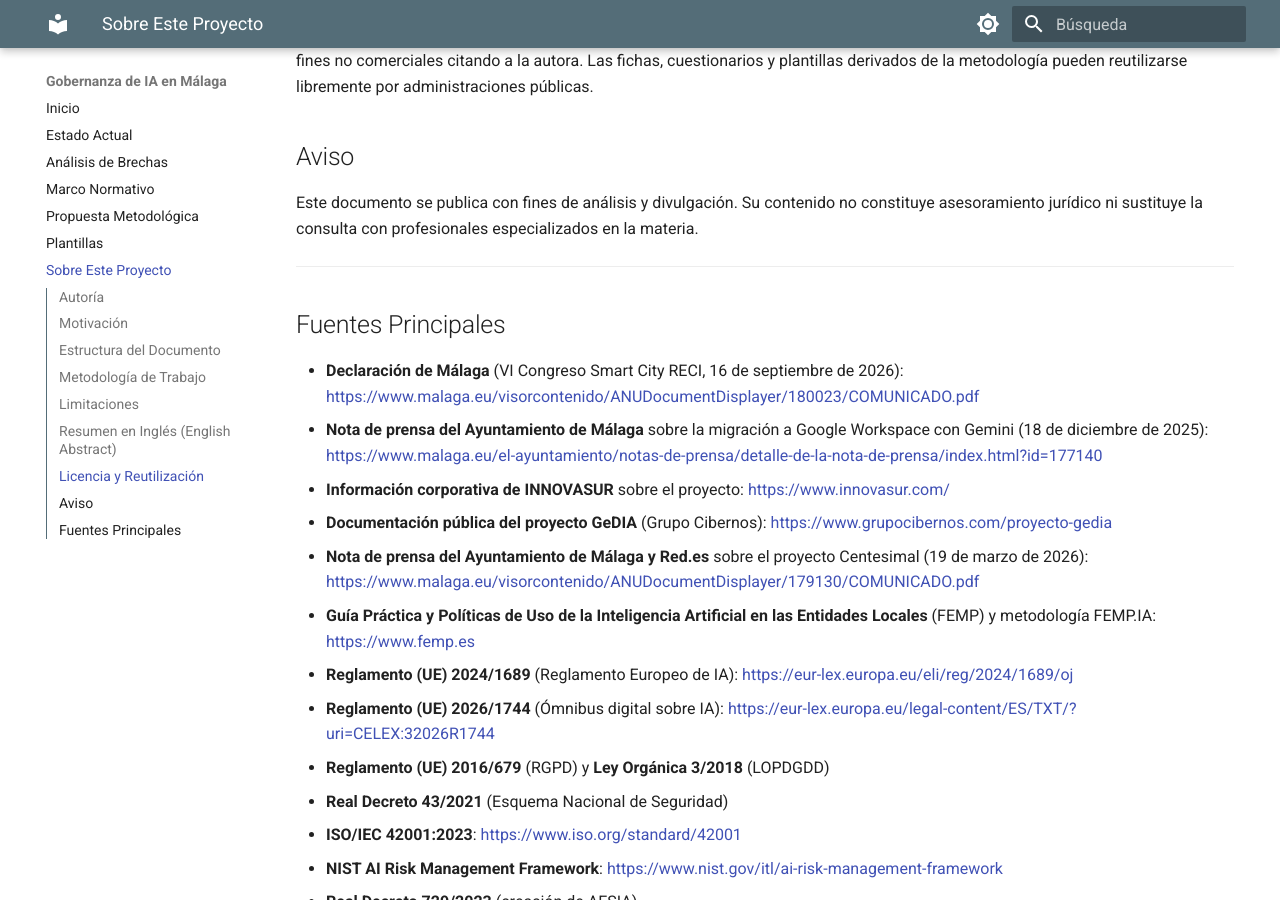
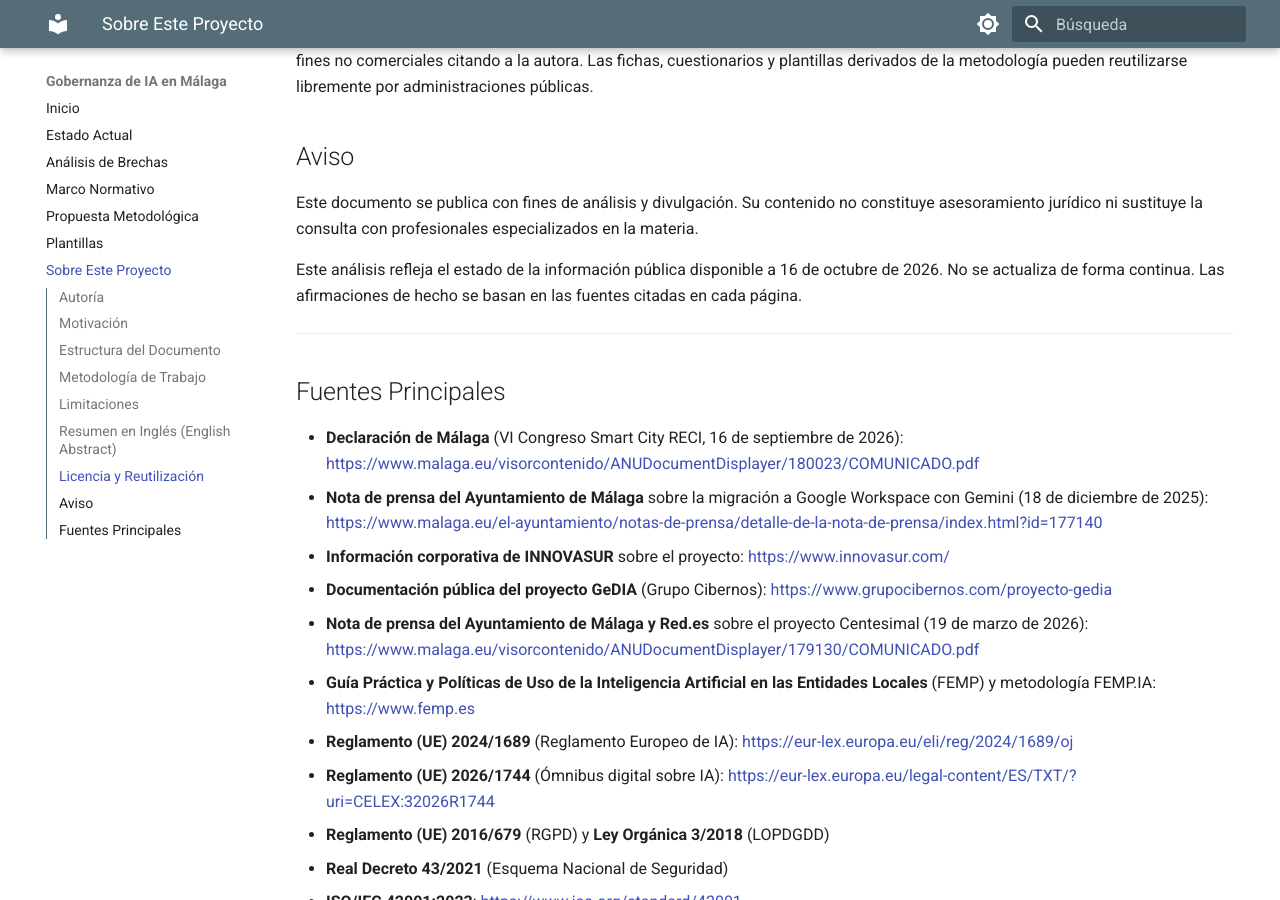
Before and after one commit to houda-benlemmouden/malaga-ai-governance, an MkDocs documentation site: the page built from docs/sobre.md, in a window 1280 px wide and 900 px high, scrolled down 2058 px. Built offline with MkDocs 1.6.1 and Material for MkDocs 9.7.7, drawn with Linux system fonts in a browser that asks for light colours.

Commit message:
fixed aviso sobre

```diff
--- a/docs/sobre.md
+++ b/docs/sobre.md
@@ -51,6 +51,8 @@ El contenido de este documento se publica bajo licencia Creative Commons BY 4.0:
 
 Este documento se publica con fines de análisis y divulgación. Su contenido no constituye asesoramiento jurídico ni sustituye la consulta con profesionales especializados en la materia.
 
+Este análisis refleja el estado de la información pública disponible a 16 de octubre de 2026. No se actualiza de forma continua. Las afirmaciones de hecho se basan en las fuentes citadas en cada página.
+
 ---
 
 ## Fuentes Principales
```
